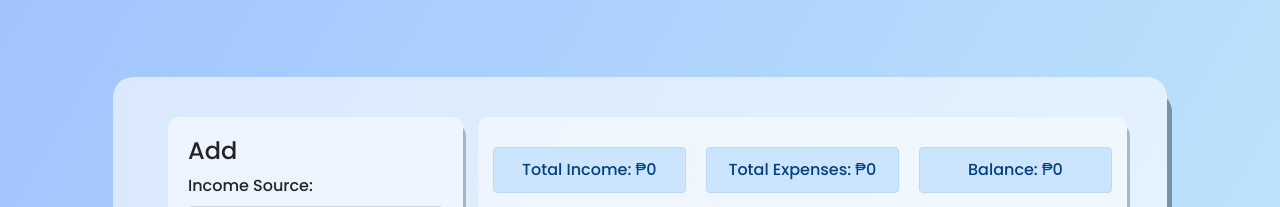
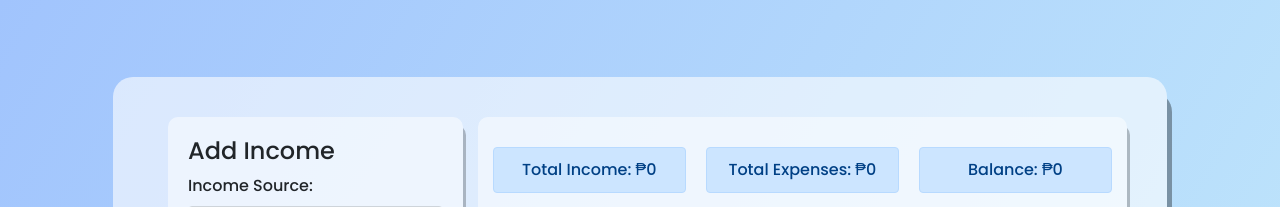
Before and after one commit to lucidojohncarlo/Expense-income-tracker, a PHP site: page / in a window 1280 px wide. Shown: the top 207 px of the page. Run offline with PHP 8.4, Linux system fonts and the light colour scheme; data that the repository does not hold is empty.

Commit message:
16-07-24

```diff
--- a/index.php
+++ b/index.php
@@ -18,7 +18,7 @@
         <div class="add-container col-md-4">
             <!-- Add Income Form -->
             <div class="add-income-container">
-                <h4>Add  </h4>
+                <h4>Add Income </h4>
                 <form id="incomeForm" method="POST">
                     <div class="form-group">
                         <label for="income">Income Source:</label>
```
